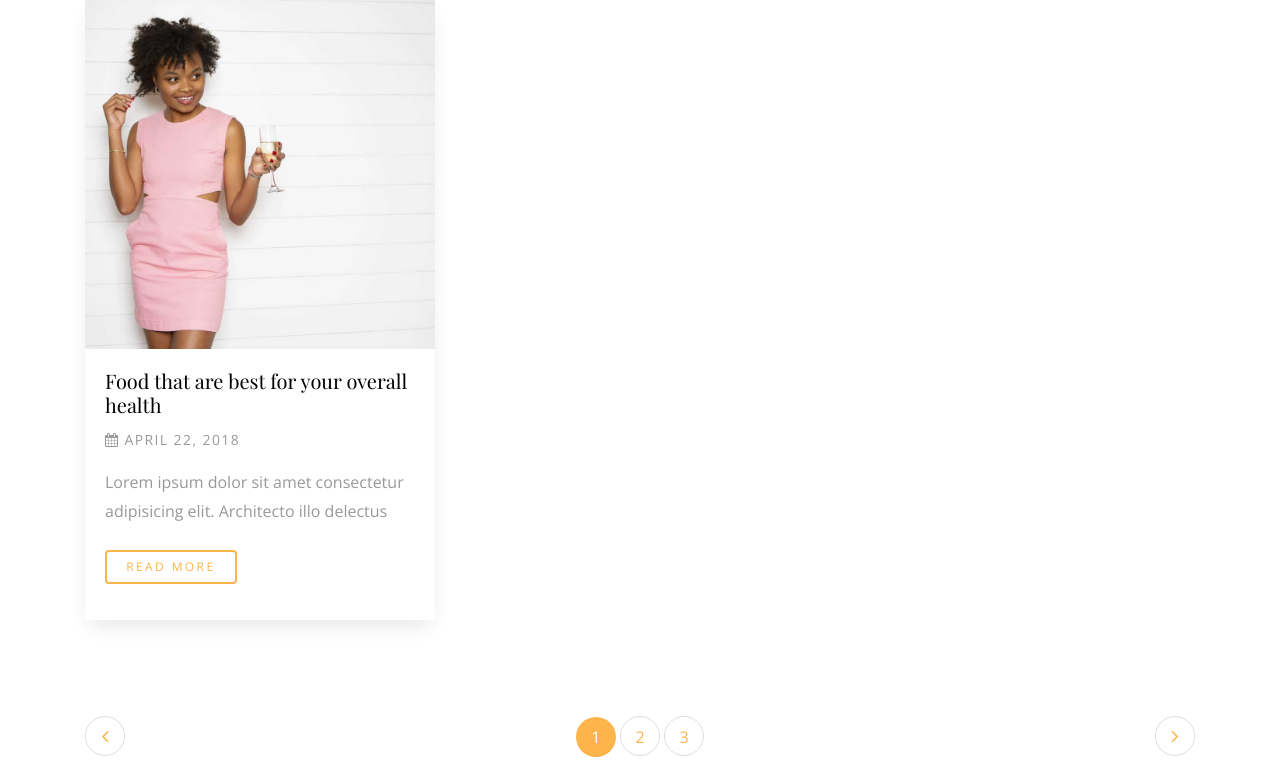
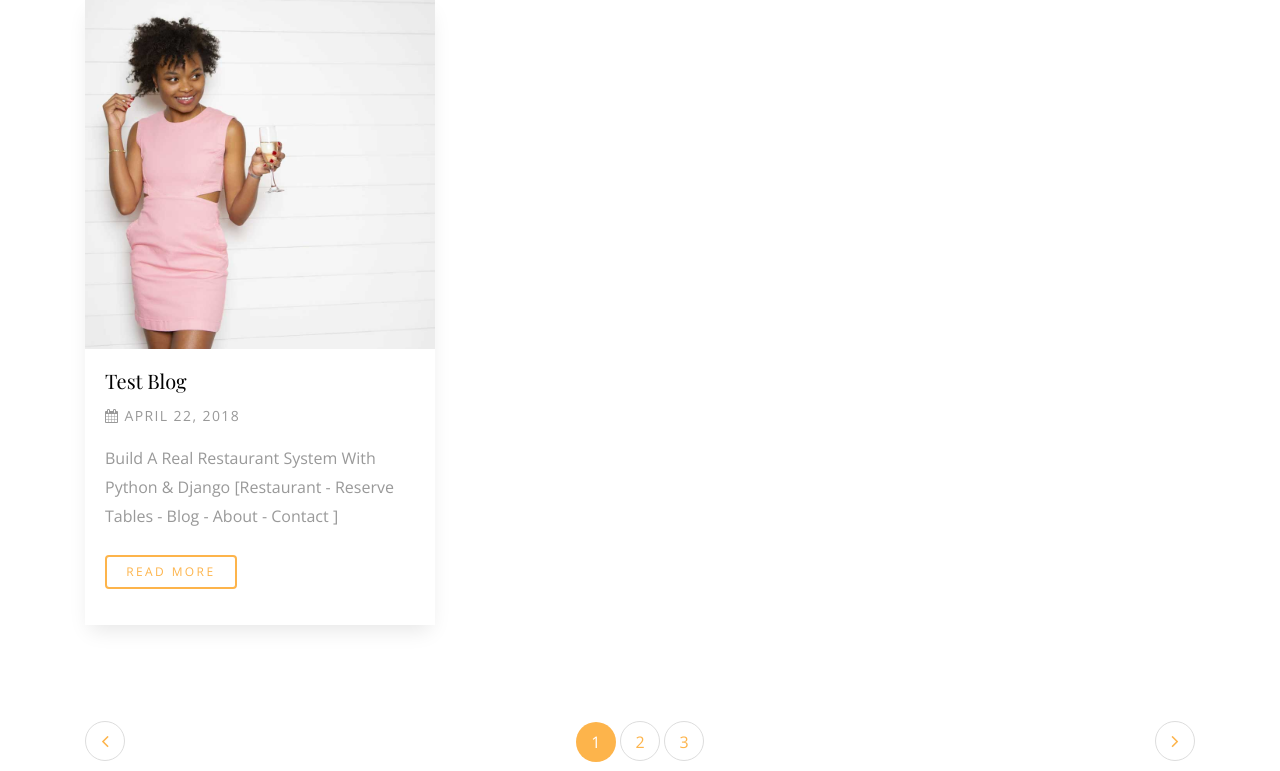
Before and after one commit to IamOmaR22/Restaurant_Site_with_Python_and_Django, a Django app: page /blog/ in a window 1280 px wide. Shown: the part 753-1524 px from the top of the page. Run offline with Django 3.2, Linux system fonts and the light colour scheme; data comes from the database, SQL or seed files in the repository; both versions use the stored data as it was after the commit; some libraries are stand-ins or nearby versions; some web fonts are replaced.

Commit message:
image field

```diff
--- a/src/blog/models.py
+++ b/src/blog/models.py
@@ -8,6 +8,7 @@ class Post(models.Model):
     title = models.CharField(max_length=155)
     content = models.TextField()
     author = models.ForeignKey(User, on_delete=models.CASCADE)
+    image = models.ImageField(upload_to='blog/', blank=True, null=True)
     # tags
     category = models.ForeignKey('Category', null=True, on_delete=models.SET_NULL)
     created  = models.DateTimeField(default=timezone.now)
--- a/src/blog/templates/post/post_list.html
+++ b/src/blog/templates/post/post_list.html
@@ -30,10 +30,10 @@
                         <a href="blog-single.html"><img src="img/news_2.jpg" alt="Image placeholder" class="img-fluid"></a>
                         </figure>
                         <div class="media-body">
-                        <h3><a href="blog-single.html">Food that are best for your overall health</a></h3>
+                        <h3><a href="{% url 'blog:post_detail' post.id %}">{{ post }}</a></h3>
                         <p class="post-meta"><span><span class="fa fa-calendar"></span> April 22, 2018</span></p>
-                        <p class="mb-4">Lorem ipsum dolor sit amet consectetur adipisicing elit. Architecto illo delectus</p>
-                        <p><a href="#" class="btn btn-primary btn-outline-primary btn-sm">Read More</a></p>
+                        <p class="mb-4">{{ post.content }}</p>
+                        <p><a href="{% url 'blog:post_detail' post.id %}" class="btn btn-primary btn-outline-primary btn-sm">Read More</a></p>
                         </div>
                     </div> <!-- .media -->
                 </div>
```
Also changed, not shown: src/blog/migrations/0002_post_image.py (added), src/db.sqlite3.
